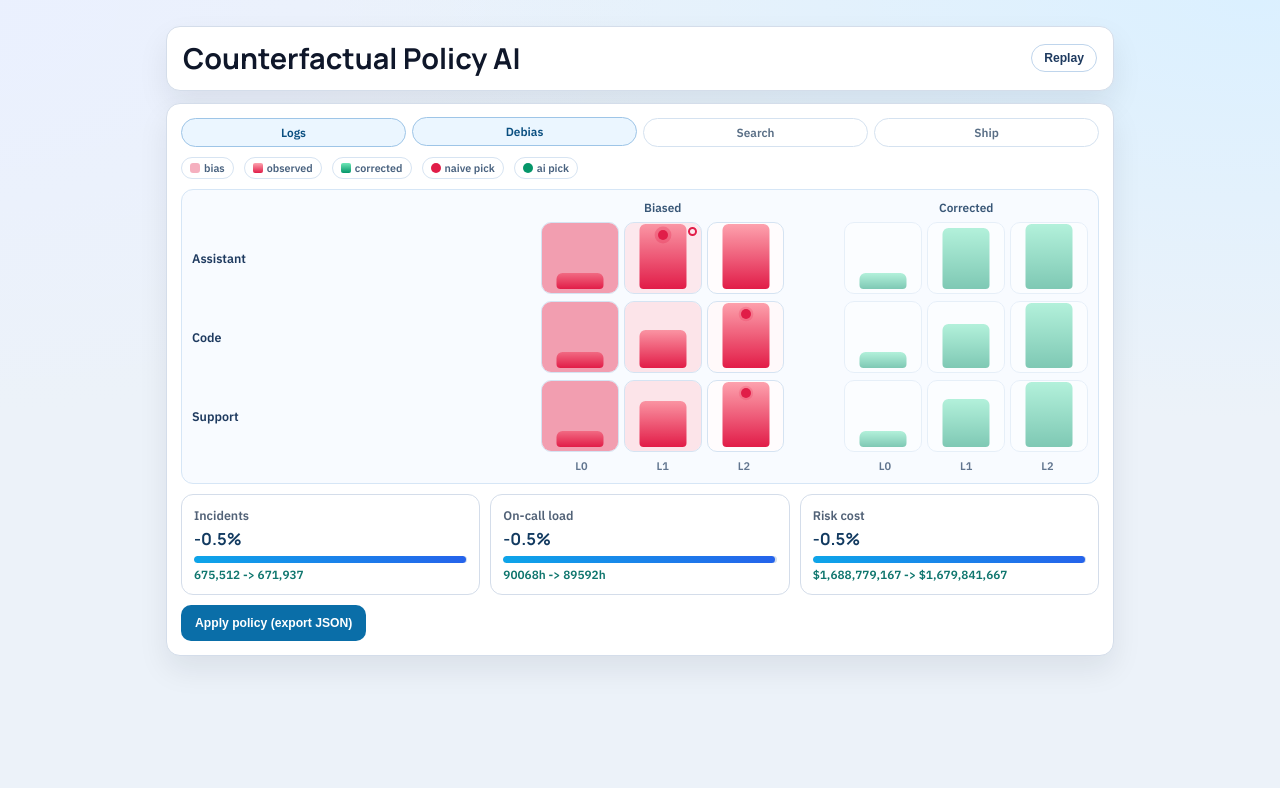
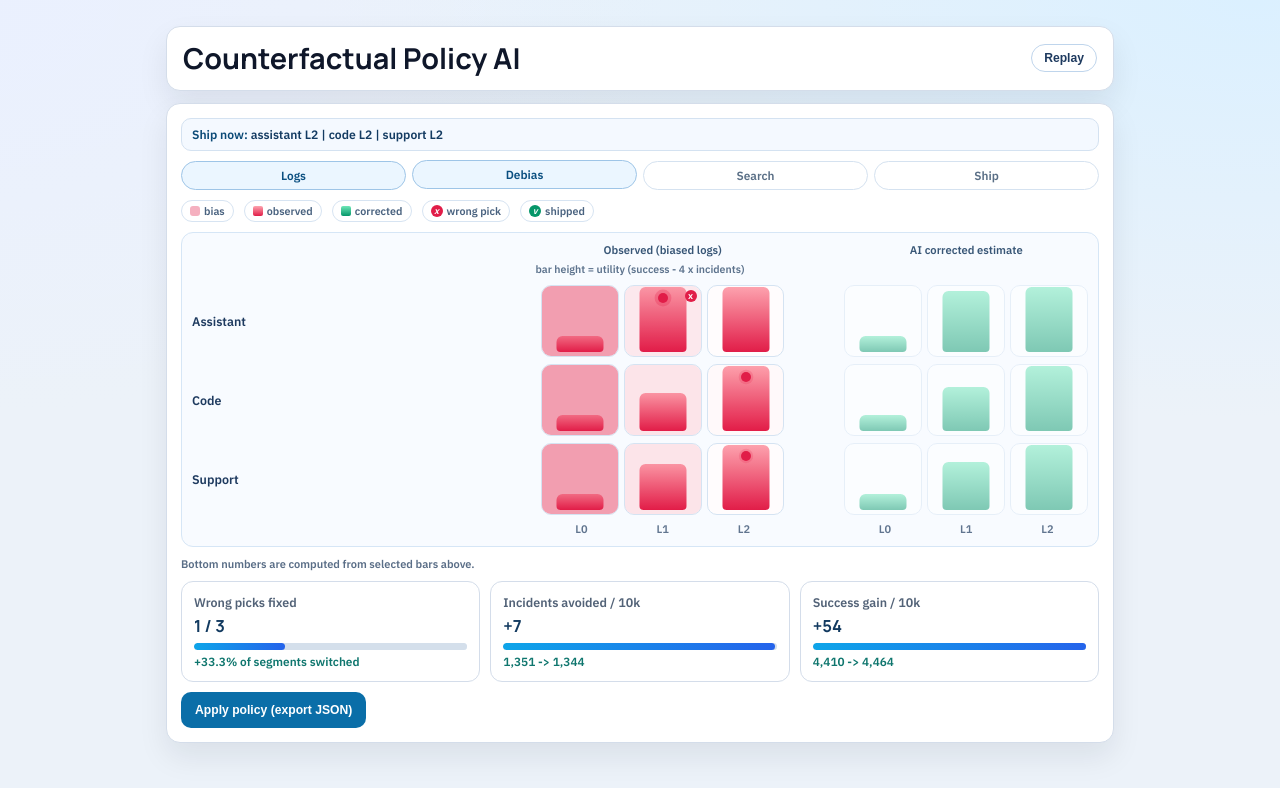
Before and after one commit to KumarNavish/promopilot, a React (Vite) app in the folder frontend/: page / in a window 1280 px wide. Shown: the top 788 px of the page. Built offline with nearby package versions, Linux system fonts and the light colour scheme; no server answers.

Commit message:
Make bar meaning explicit and ground KPIs in selected outcomes

```diff
--- a/frontend/src/pages/Home.tsx
+++ b/frontend/src/pages/Home.tsx
@@ -9,12 +9,6 @@ interface UiError {
 interface MethodRollup {
   successes: number;
   incidents: number;
-}
-
-interface PolicyProjection {
-  successes: number;
-  incidents: number;
-  riskCostUsd: number;
 }
 
 interface SegmentVisual {
@@ -34,23 +28,18 @@ type PolicyMap = Record<string, number>;
 
 interface ImpactScore {
   policyLine: string;
-  successLift: number;
-  incidentsAvoided: number;
   candidatesEvaluated: number;
   changedSegments: number;
-  incidentDeltaPct: number;
-  onCallDeltaPct: number;
-  riskDeltaPct: number;
+  totalSegments: number;
+  changeSharePct: number;
+  incidentsAvoidedPer10k: number;
+  successGainPer10k: number;
   aiPolicy: PolicyMap;
   naivePolicy: PolicyMap;
-  aiProjection: PolicyProjection;
-  naiveProjection: PolicyProjection;
-  naiveIncidents: number;
-  aiIncidents: number;
-  naiveOnCallHours: number;
-  aiOnCallHours: number;
-  naiveRiskCost: number;
-  aiRiskCost: number;
+  naiveIncidentPer10k: number;
+  aiIncidentPer10k: number;
+  naiveSuccessPer10k: number;
+  aiSuccessPer10k: number;
   segmentVisuals: SegmentVisual[];
 }
 
@@ -58,9 +47,6 @@ const DEMO_SEGMENT_BY: SegmentBy = "task_domain";
 const OBJECTIVE = "task_success" as const;
 const MAX_POLICY_LEVEL = 2;
 const INCIDENT_PENALTY = 4;
-const WEEKLY_REQUESTS = 5_000_000;
-const INCIDENT_COST_USD = 2500;
-const TRIAGE_MINUTES_PER_INCIDENT = 8;
 const PHASES = ["Logs", "Debias", "Search", "Ship"] as const;
 const FRAMES_PER_PHASE = 18;
 const TOTAL_FRAMES = PHASES.length * FRAMES_PER_PHASE - 1;
@@ -72,17 +58,13 @@ function formatInteger(value: number): string {
   }).format(value);
 }
 
-function formatCurrency(value: number): string {
-  return new Intl.NumberFormat("en-US", {
-    style: "currency",
-    currency: "USD",
-    maximumFractionDigits: 0
-  }).format(value);
-}
-
 function formatSignedPercent(value: number): string {
   const rounded = Math.round(value * 10) / 10;
   return `${rounded >= 0 ? "+" : "-"}${Math.abs(rounded).toFixed(1)}%`;
+}
+
+function formatSignedNumber(value: number): string {
+  return `${value >= 0 ? "+" : "-"}${formatInteger(Math.round(Math.abs(value)))}`;
 }
 
 function cleanSegment(segment: string): string {
@@ -282,19 +264,18 @@ function exportPolicyBundle(params: { dr: RecommendResponse; score: ImpactScore
       objective: OBJECTIVE,
       segment_by: DEMO_SEGMENT_BY,
       max_policy_level: MAX_POLICY_LEVEL,
-      incident_penalty: INCIDENT_PENALTY,
-      weekly_requests: WEEKLY_REQUESTS,
-      incident_cost_usd: INCIDENT_COST_USD,
-      triage_minutes_per_incident: TRIAGE_MINUTES_PER_INCIDENT
+      incident_penalty: INCIDENT_PENALTY
     },
     policy_line: score.policyLine,
-    metrics_weekly: {
-      incidents_before: Math.round(score.naiveIncidents),
-      incidents_after: Math.round(score.aiIncidents),
-      on_call_hours_before: Math.round(score.naiveOnCallHours * 10) / 10,
-      on_call_hours_after: Math.round(score.aiOnCallHours * 10) / 10,
-      risk_cost_before_usd: Math.round(score.naiveRiskCost),
-      risk_cost_after_usd: Math.round(score.aiRiskCost)
+    metrics_per_10k: {
+      incidents_before: Math.round(score.naiveIncidentPer10k),
+      incidents_after: Math.round(score.aiIncidentPer10k),
+      successes_before: Math.round(score.naiveSuccessPer10k),
+      successes_after: Math.round(score.aiSuccessPer10k)
+    },
+    policy_changes: {
+      changed_segments: score.changedSegments,
+      total_segments: score.totalSegments
     },
     recommended_rules: policyToRules(score.aiPolicy),
     naive_reference_rules: policyToRules(score.naivePolicy)
@@ -367,20 +348,6 @@ export function Home(): JSX.Element {
     const naiveEvalByDr = evaluatePolicy(results.dr, naivePolicy);
     const aiEvalByDr = evaluatePolicy(results.dr, aiPolicy);
 
-    const trafficFactor = WEEKLY_REQUESTS / 10_000;
-
-    const naiveProjection: PolicyProjection = {
-      successes: naiveEvalByDr.successes * trafficFactor,
-      incidents: naiveEvalByDr.incidents * trafficFactor,
-      riskCostUsd: naiveEvalByDr.incidents * trafficFactor * INCIDENT_COST_USD
-    };
-
-    const aiProjection: PolicyProjection = {
-      successes: aiEvalByDr.successes * trafficFactor,
-      incidents: aiEvalByDr.incidents * trafficFactor,
-      riskCostUsd: aiEvalByDr.incidents * trafficFactor * INCIDENT_COST_USD
-    };
-
     const segmentVisuals = buildSegmentVisuals({
       naive: results.naive,
       dr: results.dr,
@@ -389,36 +356,30 @@ export function Home(): JSX.Element {
     });
 
     const candidatesEvaluated = segmentVisuals.reduce((count, row) => count + row.levels.length, 0);
+    const totalSegments = segmentVisuals.length;
     const changedSegments = segmentVisuals.filter((row) => row.naivePick !== row.aiPick).length;
-    const naiveIncidents = naiveProjection.incidents;
-    const aiIncidents = aiProjection.incidents;
-    const naiveOnCallHours = (naiveIncidents * TRIAGE_MINUTES_PER_INCIDENT) / 60;
-    const aiOnCallHours = (aiIncidents * TRIAGE_MINUTES_PER_INCIDENT) / 60;
-    const naiveRiskCost = naiveProjection.riskCostUsd;
-    const aiRiskCost = aiProjection.riskCostUsd;
-    const incidentDeltaPct = naiveIncidents > 0 ? ((aiIncidents - naiveIncidents) / naiveIncidents) * 100 : 0;
-    const onCallDeltaPct = naiveOnCallHours > 0 ? ((aiOnCallHours - naiveOnCallHours) / naiveOnCallHours) * 100 : 0;
-    const riskDeltaPct = naiveRiskCost > 0 ? ((aiRiskCost - naiveRiskCost) / naiveRiskCost) * 100 : 0;
+    const naiveIncidentPer10k = naiveEvalByDr.incidents;
+    const aiIncidentPer10k = aiEvalByDr.incidents;
+    const naiveSuccessPer10k = naiveEvalByDr.successes;
+    const aiSuccessPer10k = aiEvalByDr.successes;
+    const incidentsAvoidedPer10k = naiveIncidentPer10k - aiIncidentPer10k;
+    const successGainPer10k = aiSuccessPer10k - naiveSuccessPer10k;
+    const changeSharePct = totalSegments > 0 ? (changedSegments / totalSegments) * 100 : 0;
 
     return {
       policyLine: buildPolicyLine(aiPolicy),
-      successLift: aiProjection.successes - naiveProjection.successes,
-      incidentsAvoided: naiveIncidents - aiIncidents,
       candidatesEvaluated,
       changedSegments,
-      incidentDeltaPct,
-      onCallDeltaPct,
-      riskDeltaPct,
+      totalSegments,
+      changeSharePct,
+      incidentsAvoidedPer10k,
+      successGainPer10k,
       aiPolicy,
       naivePolicy,
-      aiProjection,
-      naiveProjection,
-      naiveIncidents,
-      aiIncidents,
-      naiveOnCallHours,
-      aiOnCallHours,
-      naiveRiskCost,
-      aiRiskCost,
+      naiveIncidentPer10k,
+      aiIncidentPer10k,
+      naiveSuccessPer10k,
+      aiSuccessPer10k,
       segmentVisuals
     };
   }, [results.dr, results.naive]);
@@ -446,23 +407,19 @@ export function Home(): JSX.Element {
   }, [score, replayTick]);
 
   const metricAnimationKey = `${results.dr?.artifact_version ?? "none"}|${replayTick}`;
-  const animatedAiIncidents = useAnimatedNumber(score?.aiIncidents ?? 0, `incidents|${metricAnimationKey}`);
-  const animatedAiOnCallHours = useAnimatedNumber(score?.aiOnCallHours ?? 0, `oncall|${metricAnimationKey}`);
-  const animatedAiRiskCost = useAnimatedNumber(score?.aiRiskCost ?? 0, `risk|${metricAnimationKey}`);
-  const animatedIncidentDeltaPct = useAnimatedNumber(score?.incidentDeltaPct ?? 0, `incident-delta|${metricAnimationKey}`);
-  const animatedOnCallDeltaPct = useAnimatedNumber(score?.onCallDeltaPct ?? 0, `oncall-delta|${metricAnimationKey}`);
-  const animatedRiskDeltaPct = useAnimatedNumber(score?.riskDeltaPct ?? 0, `risk-delta|${metricAnimationKey}`);
+  const animatedAiIncidents = useAnimatedNumber(score?.aiIncidentPer10k ?? 0, `incidents|${metricAnimationKey}`);
+  const animatedAiSuccess = useAnimatedNumber(score?.aiSuccessPer10k ?? 0, `success|${metricAnimationKey}`);
+  const animatedChangedSegments = useAnimatedNumber(score?.changedSegments ?? 0, `changes|${metricAnimationKey}`);
+  const animatedIncidentsAvoided = useAnimatedNumber(score?.incidentsAvoidedPer10k ?? 0, `incidents-avoided|${metricAnimationKey}`);
+  const animatedSuccessGain = useAnimatedNumber(score?.successGainPer10k ?? 0, `success-gain|${metricAnimationKey}`);
+  const animatedChangeSharePct = useAnimatedNumber(score?.changeSharePct ?? 0, `change-share|${metricAnimationKey}`);
   const animatedIncidentRatio = useAnimatedNumber(
-    ratioPercent(score?.aiIncidents ?? 0, score?.naiveIncidents ?? 1),
+    ratioPercent(score?.aiIncidentPer10k ?? 0, score?.naiveIncidentPer10k ?? 1),
     `incident-ratio|${metricAnimationKey}`
   );
-  const animatedOnCallRatio = useAnimatedNumber(
-    ratioPercent(score?.aiOnCallHours ?? 0, score?.naiveOnCallHours ?? 1),
-    `oncall-ratio|${metricAnimationKey}`
-  );
-  const animatedRiskRatio = useAnimatedNumber(
-    ratioPercent(score?.aiRiskCost ?? 0, score?.naiveRiskCost ?? 1),
-    `risk-ratio|${metricAnimationKey}`
+  const animatedSuccessRatio = useAnimatedNumber(
+    ratioPercent(score?.aiSuccessPer10k ?? 0, score?.naiveSuccessPer10k ?? 1),
+    `success-ratio|${metricAnimationKey}`
   );
 
   const activePhase = Math.min(PHASES.length - 1, Math.floor(frame / FRAMES_PER_PHASE));
@@ -502,6 +459,10 @@ export function Home(): JSX.Element {
 
       {score && results.dr ? (
         <section className="result-panel" data-testid="results-block">
+          <p className="policy-line" data-testid="policy-line">
+            <span>Ship now:</span> {score.policyLine}
+          </p>
+
           <div className="phase-strip" data-testid="phase-strip">
             {PHASES.map((phase, index) => (
               <span
@@ -518,17 +479,18 @@ export function Home(): JSX.Element {
             <span><i className="key-token bias" />bias</span>
             <span><i className="key-token bar-naive" />observed</span>
             <span><i className="key-token bar-ai" />corrected</span>
-            <span><i className="key-token dot-naive" />naive pick</span>
-            <span><i className="key-token dot-ai" />ai pick</span>
+            <span><i className="key-token status-wrong">x</i>wrong pick</span>
+            <span><i className="key-token status-right">v</i>shipped</span>
           </div>
 
           <section className="decision-film" data-testid="decision-film">
             <div className="film-head">
               <span />
-              <span className="film-col">Biased</span>
+              <span className="film-col">Observed (biased logs)</span>
               <span className="film-col" />
-              <span className="film-col">Corrected</span>
+              <span className="film-col">AI corrected estimate</span>
             </div>
+            <p className="film-note">bar height = utility (success - 4 x incidents)</p>
 
             {score.segmentVisuals.map((row) => {
               const naivePickIndex = row.levels.indexOf(row.naivePick);
@@ -561,7 +523,7 @@ export function Home(): JSX.Element {
                           />
                         ) : null}
                         {row.naivePick === level && row.naivePick !== row.aiPick ? (
-                          <span className="lane-status wrong" />
+                          <span className="lane-status wrong">x</span>
                         ) : null}
                       </span>
                     ))}
@@ -579,7 +541,7 @@ export function Home(): JSX.Element {
                           style={{ height: `${22 + row.drNorm[index] * 70}%` }}
                         />
                         {row.aiPick === level ? <span className="lane-dot ai" style={{ opacity: aiPickOpacity }} /> : null}
-                        {row.aiPick === level ? <span className="lane-status right" style={{ opacity: aiPickOpacity }} /> : null}
+                        {row.aiPick === level ? <span className="lane-status right" style={{ opacity: aiPickOpacity }}>v</span> : null}
                       </span>
                     ))}
                   </div>
@@ -603,40 +565,42 @@ export function Home(): JSX.Element {
             </div>
           </section>
 
+          <p className="kpi-source">Bottom numbers are computed from selected bars above.</p>
+
           <div className="kpi-row">
+            <article className="kpi-card" data-testid="kpi-changes">
+              <p>Wrong picks fixed</p>
+              <strong>{`${Math.round(animatedChangedSegments)} / ${score.totalSegments}`}</strong>
+              <div className="kpi-meter">
+                <span className="kpi-baseline" />
+                <span className="kpi-current" style={{ width: `${Math.min(100, Math.max(0, animatedChangeSharePct))}%` }} />
+              </div>
+              <small className={score.changedSegments > 0 ? "good" : "bad"}>
+                {`${formatSignedPercent(animatedChangeSharePct)} of segments switched`}
+              </small>
+            </article>
+
             <article className="kpi-card" data-testid="kpi-incidents">
-              <p>Incidents</p>
-              <strong>{formatSignedPercent(animatedIncidentDeltaPct)}</strong>
+              <p>Incidents avoided / 10k</p>
+              <strong>{formatSignedNumber(animatedIncidentsAvoided)}</strong>
               <div className="kpi-meter">
                 <span className="kpi-baseline" />
                 <span className="kpi-current" style={{ width: `${Math.min(130, Math.max(0, animatedIncidentRatio))}%` }} />
               </div>
-              <small className={animatedAiIncidents <= score.naiveIncidents ? "good" : "bad"}>
-                {`${formatInteger(score.naiveIncidents)} -> ${formatInteger(animatedAiIncidents)}`}
+              <small className={animatedAiIncidents <= score.naiveIncidentPer10k ? "good" : "bad"}>
+                {`${formatInteger(score.naiveIncidentPer10k)} -> ${formatInteger(animatedAiIncidents)}`}
               </small>
             </article>
 
-            <article className="kpi-card" data-testid="kpi-oncall">
-              <p>On-call load</p>
-              <strong>{formatSignedPercent(animatedOnCallDeltaPct)}</strong>
+            <article className="kpi-card" data-testid="kpi-success">
+              <p>Success gain / 10k</p>
+              <strong>{formatSignedNumber(animatedSuccessGain)}</strong>
               <div className="kpi-meter">
                 <span className="kpi-baseline" />
-                <span className="kpi-current" style={{ width: `${Math.min(130, Math.max(0, animatedOnCallRatio))}%` }} />
+                <span className="kpi-current" style={{ width: `${Math.min(130, Math.max(0, animatedSuccessRatio))}%` }} />
               </div>
-              <small className={animatedAiOnCallHours <= score.naiveOnCallHours ? "good" : "bad"}>
-                {`${Math.round(score.naiveOnCallHours)}h -> ${Math.round(animatedAiOnCallHours)}h`}
-              </small>
-            </article>
-
-            <article className="kpi-card" data-testid="kpi-risk-cost">
-              <p>Risk cost</p>
-              <strong>{formatSignedPercent(animatedRiskDeltaPct)}</strong>
-              <div className="kpi-meter">
-                <span className="kpi-baseline" />
-                <span className="kpi-current" style={{ width: `${Math.min(130, Math.max(0, animatedRiskRatio))}%` }} />
-              </div>
-              <small className={animatedAiRiskCost <= score.naiveRiskCost ? "good" : "bad"}>
-                {`${formatCurrency(score.naiveRiskCost)} -> ${formatCurrency(animatedAiRiskCost)}`}
+              <small className={animatedAiSuccess >= score.naiveSuccessPer10k ? "good" : "bad"}>
+                {`${formatInteger(score.naiveSuccessPer10k)} -> ${formatInteger(animatedAiSuccess)}`}
               </small>
             </article>
           </div>
--- a/frontend/src/styles.css
+++ b/frontend/src/styles.css
@@ -90,6 +90,21 @@ h1 {
   gap: 10px;
 }
 
+.policy-line {
+  margin: 0;
+  border: 1px solid #d4e2f1;
+  border-radius: 10px;
+  background: #f4f9ff;
+  padding: 8px 10px;
+  font-size: 0.76rem;
+  font-weight: 700;
+  color: #133b62;
+}
+
+.policy-line span {
+  color: #0b4a77;
+}
+
 .phase-strip {
   display: grid;
   grid-template-columns: repeat(4, minmax(0, 1fr));
@@ -160,11 +175,23 @@ h1 {
   background: linear-gradient(180deg, #6ee7b7, #059669);
 }
 
-.key-token.dot-naive {
+.key-token.status-wrong,
+.key-token.status-right {
+  width: 12px;
+  height: 12px;
+  font-size: 0.57rem;
+  font-weight: 800;
+  color: #ffffff;
+  display: inline-flex;
+  align-items: center;
+  justify-content: center;
+}
+
+.key-token.status-wrong {
   background: #e11d48;
 }
 
-.key-token.dot-ai {
+.key-token.status-right {
   background: #059669;
 }
 
@@ -189,9 +216,17 @@ h1 {
 .film-col,
 .film-shift {
   text-align: center;
-  font-size: 0.74rem;
+  font-size: 0.7rem;
   font-weight: 700;
   color: #395777;
+}
+
+.film-note {
+  margin: -2px 0 2px;
+  text-align: center;
+  font-size: 0.66rem;
+  font-weight: 700;
+  color: #5d738d;
 }
 
 .film-label {
@@ -265,17 +300,25 @@ h1 {
   position: absolute;
   top: 4px;
   right: 4px;
-  width: 9px;
-  height: 9px;
+  width: 12px;
+  height: 12px;
   border-radius: 999px;
+  font-size: 0.58rem;
+  font-weight: 800;
+  display: inline-flex;
+  align-items: center;
+  justify-content: center;
+  line-height: 1;
 }
 
 .lane-status.wrong {
-  border: 2px solid #e11d48;
+  background: #e11d48;
+  color: #ffffff;
 }
 
 .lane-status.right {
-  border: 2px solid #059669;
+  background: #059669;
+  color: #ffffff;
 }
 
 .film-shift {
@@ -305,6 +348,13 @@ h1 {
   display: grid;
   grid-template-columns: repeat(3, minmax(0, 1fr));
   gap: 10px;
+}
+
+.kpi-source {
+  margin: 0;
+  font-size: 0.69rem;
+  font-weight: 700;
+  color: #5a6e87;
 }
 
 .kpi-card {
```
Also changed, not shown: 1 other file (tests, documents, lock files or other folders).
